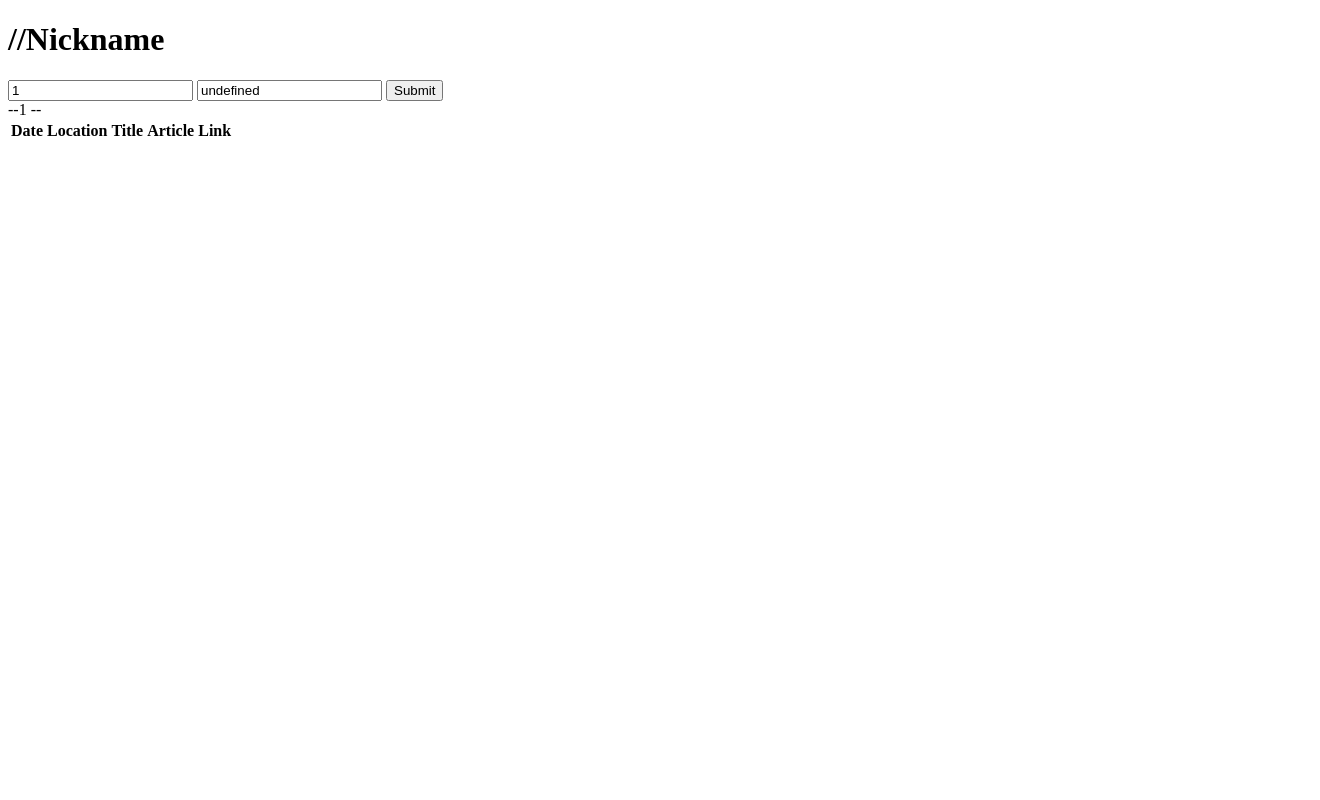
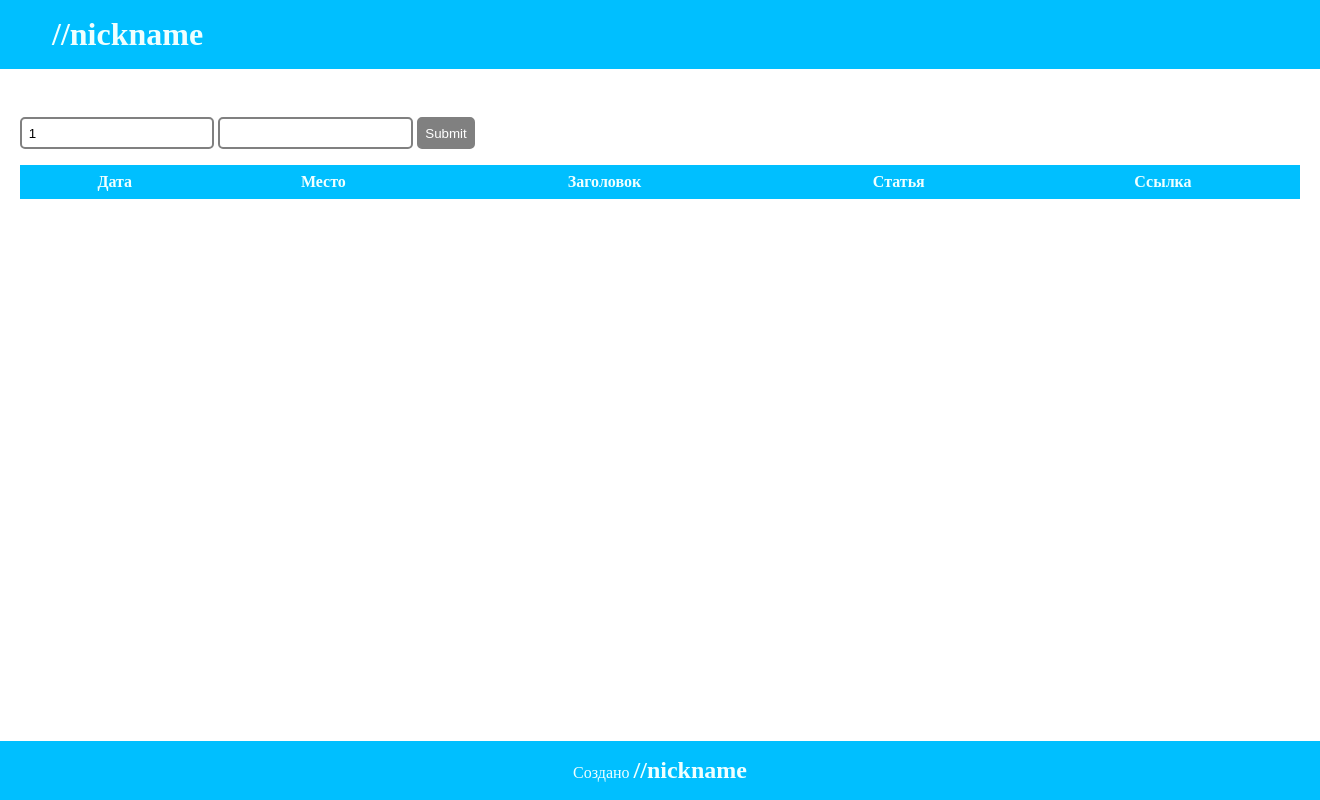
Before and after one commit to Nickname1748/TrafficAccidents, a PHP site: page /?daterange=1 in a window 1320 px wide. Run offline with PHP 8.4, Linux system fonts and the light colour scheme; data that the repository does not hold is empty; some libraries are stand-ins or nearby versions; some web fonts are replaced.

Commit message:
Added style + fixes to web

```diff
--- a/Web/index.php
+++ b/Web/index.php
@@ -8,9 +8,13 @@
         <script type="text/javascript" src="https://cdn.jsdelivr.net/momentjs/latest/moment.min.js"></script>
         <script type="text/javascript" src="https://cdn.jsdelivr.net/npm/daterangepicker/daterangepicker.min.js"></script>
         <link rel="stylesheet" type="text/css" href="https://cdn.jsdelivr.net/npm/daterangepicker/daterangepicker.css" />
+        <link rel="stylesheet" media="screen" href="https://fontlibrary.org/face/carlito" type="text/css" />
     </head>
     <body>
-        <h1>//Nickname</h1>
+        <header>
+            <h1>//nickname</h1>
+        </header>
+        <main>
             <form name="search" action="" method="GET">
                 <input type="text" name="daterange">
                 <input type="text" name="search">
@@ -44,17 +48,21 @@
                     return b;
                 })();
                 if (gets.length != 0) {
+                    if (gets["daterange"]) {
                         document.forms["search"]["daterange"].value = gets["daterange"];
+                    }
+                    if (gets["search"]) {
                         document.forms["search"]["search"].value = decodeURI(gets["search"]);
                     }
+                }
             </script>
-        <table>
+            <table id="results">
                 <tr>
-                <th>Date</th>
-                <th>Location</th>
-                <th>Title</th>
-                <th>Article</th>
-                <th>Link</th>
+                    <th>Дата</th>
+                    <th>Место</th>
+                    <th>Заголовок</th>
+                    <th>Статья</th>
+                    <th>Ссылка</th>
                 </tr>
                 <?php
                 function test_input($data) {
@@ -82,7 +90,6 @@
                     $firstdate = $firstdate[2] . "-" . $firstdate[1] . "-" . $firstdate[0];
                     $lastdate = explode(".", $lastdate);
                     $lastdate = $lastdate[2] . "-" . $lastdate[1] . "-" . $lastdate[0];
-                echo $firstdate . " " . $lastdate;
                     $search = test_input($_GET["search"]);
                     if ($search == "") {
                         $sql = "SELECT * FROM News WHERE Date BETWEEN '$firstdate' AND '$lastdate'";
@@ -94,11 +101,15 @@
                 $result = $conn->query($sql);
                 if ($result->num_rows > 0) {
                     while($row = $result->fetch_assoc()) {
-                    echo "<tr><td>" . $row["Date"] . "</td><td>" . $row["Location"] . "</td><td>" . $row["Title"] . "</td><td>" . $row["Article"] . "</td><td><a href=\"" . $row["Link"] . "\">Link</a></td></tr>";
+                        echo "<tr><td>" . $row["Date"] . "</td><td>" . $row["Location"] . "</td><td>" . $row["Title"] . "</td><td>" . $row["Article"] . "</td><td><a href=\"" . $row["Link"] . "\">Ссылка</a></td></tr>";
                     }
                 }
                 $conn->close();
                 ?>
             </table>
+        </main>
+        <footer>
+            <p>Создано <b class="brand">//nickname</b></p>
+        </footer>
     </body>
 </html>
--- a/Web/style.css
+++ b/Web/style.css
@@ -0,0 +1,80 @@
+html {
+    height: 100%;
+}
+body {
+    display: flex;
+    flex-direction: column;
+    margin: 0;
+    height: 100%;
+    font-family: 'CarlitoRegular';
+}
+header {
+    display: flex;
+    padding: 1em;
+    background-color: deepskyblue;
+    color: azure;
+}
+header h1 {
+    margin: auto;
+    max-width: 100%;
+    width: 38em;
+}
+main {
+    flex-grow: 1;
+    max-width: 80em;
+    width: 100%;
+    margin: 1em auto;
+    padding: 1em;
+}
+form {
+    margin: 1em auto;
+}
+input[type=text] {
+    padding: 0.5em;
+    border: 2px solid gray;
+    border-radius: 5px;
+    transition: 0.5s;
+}
+input[type=text]:focus {
+    border-color: deepskyblue;
+}
+input[type=submit], button {
+    padding: 0.5em;
+    background-color: gray;
+    color: white;
+    border: 2px solid gray;
+    border-radius: 5px;
+    transition: 0.5s;
+}
+input[type=submit]:hover, button:hover {
+    background-color: deepskyblue;
+    border-color: deepskyblue;
+}
+table#results {
+    width: 100%;
+}
+table, th, td {
+    border-spacing: 0;
+}
+table#results th {
+    background-color: deepskyblue;
+    color: azure;
+}
+table#results tr:nth-child(even) {
+    background-color: gainsboro;
+}
+table#results th, table#results td {
+    padding: 0.5em;
+}
+footer {
+    padding: 1em;
+    background-color: deepskyblue;
+    color: azure;
+    text-align: center;
+}
+footer p {
+    margin: auto;
+}
+.brand {
+    font-size: x-large;
+}
```
Lines whose indentation alone changed are shown as unchanged.
